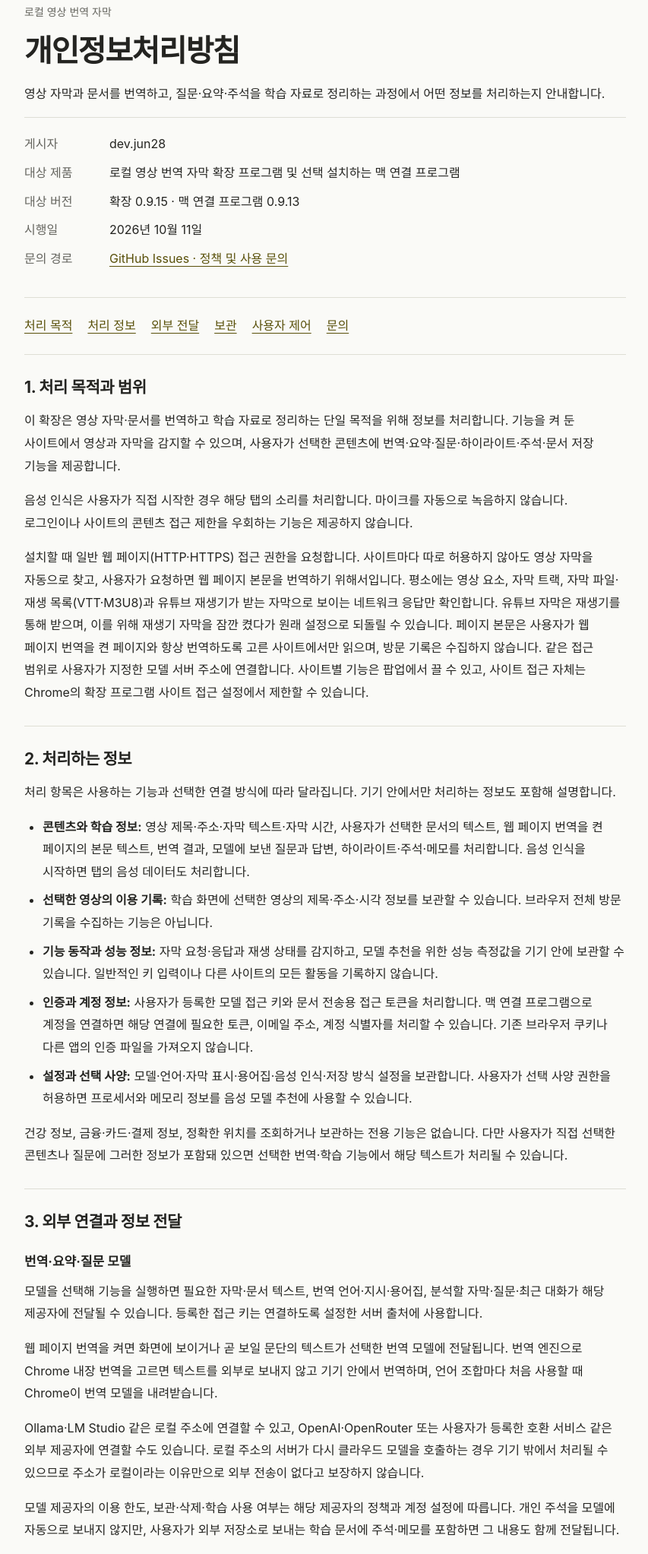
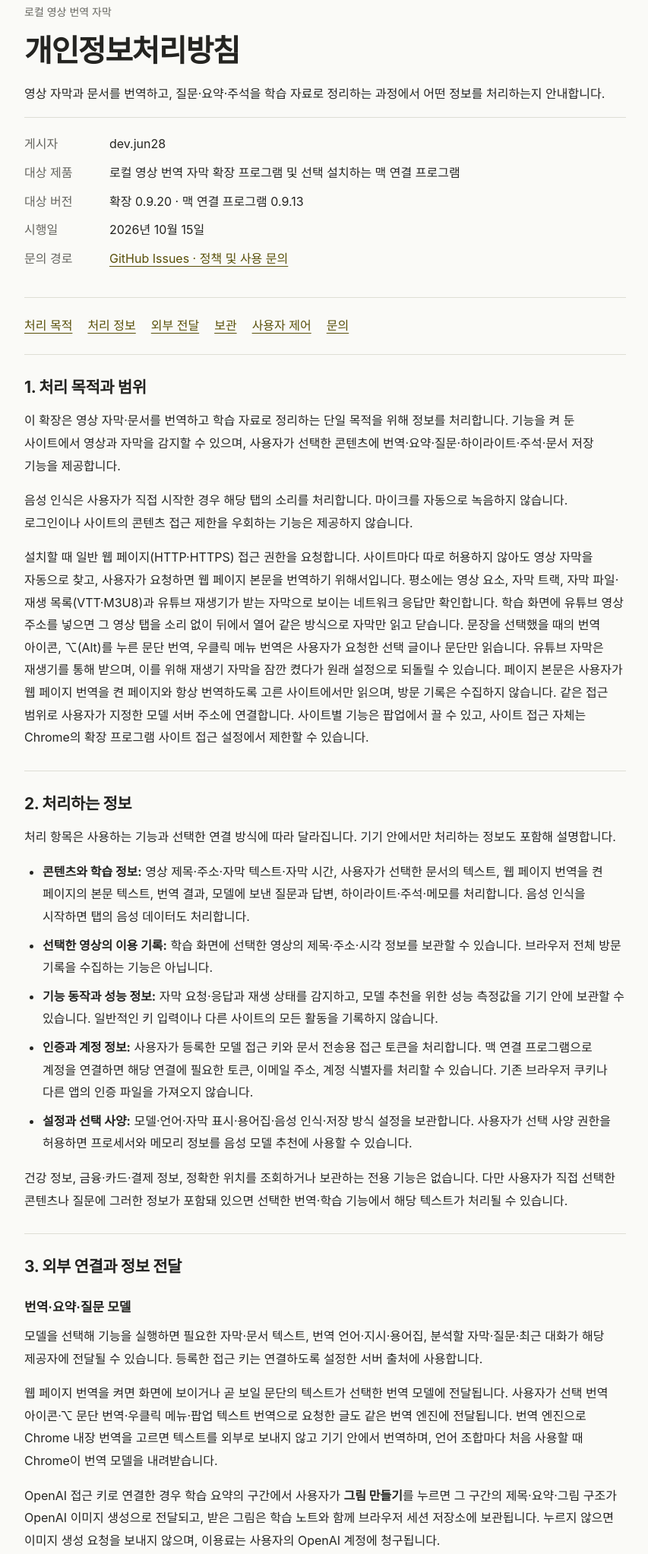
Before and after one commit to CastleJun/local-video-subtitles-privacy, a plain HTML site: page index.html in a window 1280 px wide. Shown: the part 53-2098 px from the top of the page at 76% size, without its empty margins (212-1065 px from the left). Drawn offline with Linux system fonts and the light colour scheme.

Commit message:
개인정보처리방침에 0.9.20 주소로 시작·선택 번역·구간 그림·재생기 Referer 반영

```diff
--- a/index.html
+++ b/index.html
@@ -42,8 +42,8 @@
         <dl class="meta">
           <dt>게시자</dt><dd>dev.jun28</dd>
           <dt>대상 제품</dt><dd>로컬 영상 번역 자막 확장 프로그램 및 선택 설치하는 맥 연결 프로그램</dd>
-          <dt>대상 버전</dt><dd>확장 0.9.15 · 맥 연결 프로그램 0.9.13</dd>
-          <dt>시행일</dt><dd><time datetime="2026-10-11">2026년 10월 11일</time></dd>
+          <dt>대상 버전</dt><dd>확장 0.9.20 · 맥 연결 프로그램 0.9.13</dd>
+          <dt>시행일</dt><dd><time datetime="2026-10-15">2026년 10월 15일</time></dd>
           <dt>문의 경로</dt><dd><a href="https://github.com/CastleJun/local-video-subtitles-privacy/issues">GitHub Issues · 정책 및 사용 문의</a></dd>
         </dl>
       </header>
@@ -63,7 +63,7 @@
         <h2>1. 처리 목적과 범위</h2>
         <p>이 확장은 영상 자막·문서를 번역하고 학습 자료로 정리하는 단일 목적을 위해 정보를 처리합니다. 기능을 켜 둔 사이트에서 영상과 자막을 감지할 수 있으며, 사용자가 선택한 콘텐츠에 번역·요약·질문·하이라이트·주석·문서 저장 기능을 제공합니다.</p>
         <p>음성 인식은 사용자가 직접 시작한 경우 해당 탭의 소리를 처리합니다. 마이크를 자동으로 녹음하지 않습니다. 로그인이나 사이트의 콘텐츠 접근 제한을 우회하는 기능은 제공하지 않습니다.</p>
-        <p>설치할 때 일반 웹 페이지(HTTP·HTTPS) 접근 권한을 요청합니다. 사이트마다 따로 허용하지 않아도 영상 자막을 자동으로 찾고, 사용자가 요청하면 웹 페이지 본문을 번역하기 위해서입니다. 평소에는 영상 요소, 자막 트랙, 자막 파일·재생 목록(VTT·M3U8)과 유튜브 재생기가 받는 자막으로 보이는 네트워크 응답만 확인합니다. 유튜브 자막은 재생기를 통해 받으며, 이를 위해 재생기 자막을 잠깐 켰다가 원래 설정으로 되돌릴 수 있습니다. 페이지 본문은 사용자가 웹 페이지 번역을 켠 페이지와 항상 번역하도록 고른 사이트에서만 읽으며, 방문 기록은 수집하지 않습니다. 같은 접근 범위로 사용자가 지정한 모델 서버 주소에 연결합니다. 사이트별 기능은 팝업에서 끌 수 있고, 사이트 접근 자체는 Chrome의 확장 프로그램 사이트 접근 설정에서 제한할 수 있습니다.</p>
+        <p>설치할 때 일반 웹 페이지(HTTP·HTTPS) 접근 권한을 요청합니다. 사이트마다 따로 허용하지 않아도 영상 자막을 자동으로 찾고, 사용자가 요청하면 웹 페이지 본문을 번역하기 위해서입니다. 평소에는 영상 요소, 자막 트랙, 자막 파일·재생 목록(VTT·M3U8)과 유튜브 재생기가 받는 자막으로 보이는 네트워크 응답만 확인합니다. 학습 화면에 유튜브 영상 주소를 넣으면 그 영상 탭을 소리 없이 뒤에서 열어 같은 방식으로 자막만 읽고 닫습니다. 문장을 선택했을 때의 번역 아이콘, ⌥(Alt)를 누른 문단 번역, 우클릭 메뉴 번역은 사용자가 요청한 선택 글이나 문단만 읽습니다. 유튜브 자막은 재생기를 통해 받으며, 이를 위해 재생기 자막을 잠깐 켰다가 원래 설정으로 되돌릴 수 있습니다. 페이지 본문은 사용자가 웹 페이지 번역을 켠 페이지와 항상 번역하도록 고른 사이트에서만 읽으며, 방문 기록은 수집하지 않습니다. 같은 접근 범위로 사용자가 지정한 모델 서버 주소에 연결합니다. 사이트별 기능은 팝업에서 끌 수 있고, 사이트 접근 자체는 Chrome의 확장 프로그램 사이트 접근 설정에서 제한할 수 있습니다.</p>
       </section>
 
       <section id="data">
@@ -83,7 +83,8 @@
         <h2>3. 외부 연결과 정보 전달</h2>
         <h3>번역·요약·질문 모델</h3>
         <p>모델을 선택해 기능을 실행하면 필요한 자막·문서 텍스트, 번역 언어·지시·용어집, 분석할 자막·질문·최근 대화가 해당 제공자에 전달될 수 있습니다. 등록한 접근 키는 연결하도록 설정한 서버 출처에 사용합니다.</p>
-        <p>웹 페이지 번역을 켜면 화면에 보이거나 곧 보일 문단의 텍스트가 선택한 번역 모델에 전달됩니다. 번역 엔진으로 Chrome 내장 번역을 고르면 텍스트를 외부로 보내지 않고 기기 안에서 번역하며, 언어 조합마다 처음 사용할 때 Chrome이 번역 모델을 내려받습니다.</p>
+        <p>웹 페이지 번역을 켜면 화면에 보이거나 곧 보일 문단의 텍스트가 선택한 번역 모델에 전달됩니다. 사용자가 선택 번역 아이콘·⌥ 문단 번역·우클릭 메뉴·팝업 텍스트 번역으로 요청한 글도 같은 번역 엔진에 전달됩니다. 번역 엔진으로 Chrome 내장 번역을 고르면 텍스트를 외부로 보내지 않고 기기 안에서 번역하며, 언어 조합마다 처음 사용할 때 Chrome이 번역 모델을 내려받습니다.</p>
+        <p>OpenAI 접근 키로 연결한 경우 학습 요약의 구간에서 사용자가 <strong>그림 만들기</strong>를 누르면 그 구간의 제목·요약·그림 구조가 OpenAI 이미지 생성으로 전달되고, 받은 그림은 학습 노트와 함께 브라우저 세션 저장소에 보관됩니다. 누르지 않으면 이미지 생성 요청을 보내지 않으며, 이용료는 사용자의 OpenAI 계정에 청구됩니다.</p>
         <p>Ollama·LM Studio 같은 로컬 주소에 연결할 수 있고, OpenAI·OpenRouter 또는 사용자가 등록한 호환 서비스 같은 외부 제공자에 연결할 수도 있습니다. 로컬 주소의 서버가 다시 클라우드 모델을 호출하는 경우 기기 밖에서 처리될 수 있으므로 주소가 로컬이라는 이유만으로 외부 전송이 없다고 보장하지 않습니다.</p>
         <p>모델 제공자의 이용 한도, 보관·삭제·학습 사용 여부는 해당 제공자의 정책과 계정 설정에 따릅니다. 개인 주석을 모델에 자동으로 보내지 않지만, 사용자가 외부 저장소로 보내는 학습 문서에 주석·메모를 포함하면 그 내용도 함께 전달됩니다.</p>
 
@@ -95,7 +96,7 @@
         <p>구글 드라이브 전송용 접근 토큰은 사용자가 별도로 발급해 저장할 때마다 입력합니다. 현재 확장 자체에서 Google 로그인이나 토큰 발급을 제공하지 않습니다. 입력 토큰은 확장 설정이나 기록에 저장하지 않고 전송 후 입력값을 비웁니다. 이는 토큰 자체를 자동 폐기하거나 제공자에서 취소한다는 뜻은 아닙니다.</p>
 
         <h3>유튜브 외부 재생기</h3>
-        <p>학습 화면에서 사용자가 영상 불러오기를 누르면 선택한 영상 식별자가 포함된 <code>youtube-nocookie.com</code> 외부 재생기에 연결합니다. 이때 외부 재생기의 네트워크 요청과 정보 처리는 <a href="https://policies.google.com/privacy">Google 개인정보처리방침</a> 및 브라우저 설정에도 따릅니다. 외부 재생기를 불러오지 않고 원본 영상 탭에서 재생하며 학습 화면을 사용할 수도 있습니다.</p>
+        <p>학습 화면에서 사용자가 영상 불러오기를 누르면 선택한 영상 식별자가 포함된 <code>youtube-nocookie.com</code> 외부 재생기에 연결합니다. 확장 화면은 기본적으로 Referer를 보내지 않아 재생기가 동작하지 않으므로, 이 확장이 연 외부 재생기 요청에만 앱을 밝히는 제품 주소(<code>https://castlejun.github.io/</code>)를 Referer로 붙입니다. 다른 사이트의 유튜브 재생기 요청은 바꾸지 않습니다. 이때 외부 재생기의 네트워크 요청과 정보 처리는 <a href="https://policies.google.com/privacy">Google 개인정보처리방침</a> 및 브라우저 설정에도 따릅니다. 외부 재생기를 불러오지 않고 원본 영상 탭에서 재생하며 학습 화면을 사용할 수도 있습니다.</p>
         <p class="note">확장의 자체 프로그램 파일은 배포 패키지에 포함됩니다. 모델의 응답은 번역·분석 데이터로 처리하며 실행 코드로 평가하지 않습니다. 외부 재생기는 별도 서비스의 페이지이므로 자체 프로그램 파일과 구분됩니다.</p>
       </section>
 
@@ -104,7 +105,7 @@
         <ul>
           <li><strong>Chrome 동기화 저장소:</strong> 번역·표시 설정과 용어집을 보관합니다. 사용자가 Chrome 동기화를 켜면 브라우저 계정 설정에 따라 동기화될 수 있습니다.</li>
           <li><strong>Chrome 프로필의 로컬 저장소:</strong> 서버 출처별 모델 접근 키, 영상 자막의 번역 캐시, 음성 인식 설정, 기능을 끈 사이트와 항상 번역하도록 고른 사이트 목록, 허용된 기기 사양과 성능 측정값을 보관할 수 있습니다. 웹 페이지 본문과 그 번역은 보관하지 않으며 페이지를 닫으면 사라집니다.</li>
-          <li><strong>브라우저 세션 저장소:</strong> 질문·답변과 주석을 포함한 학습 노트 사본을 보관합니다. 영구 백업이 아니므로 필요한 문서는 별도로 저장해야 합니다.</li>
+          <li><strong>브라우저 세션 저장소:</strong> 질문·답변과 주석, 사용자가 만든 구간 그림을 포함한 학습 노트 사본을 보관합니다. 영구 백업이 아니므로 필요한 문서는 별도로 저장해야 합니다.</li>
           <li><strong>브라우저의 IndexedDB:</strong> 지원되는 폴더 저장 방식에서 사용자가 고른 저장 폴더 정보와 파일 접근 핸들을 보관할 수 있습니다.</li>
           <li><strong>맥 연결 프로그램:</strong> 연결에 필요한 계정 정보와 로그인 토큰을 앱 전용 로컬 파일에 보관합니다. 공식 노션 명령줄 도구의 로그인 상태는 해당 도구가 관리합니다.</li>
           <li><strong>파일·외부 서비스:</strong> 다운로드한 문서는 사용자가 고른 파일 위치에, 전송한 문서는 선택한 외부 서비스에 남습니다.</li>
@@ -138,7 +139,7 @@
         <p>처리 항목이나 연결 방식이 바뀌면 이 정책과 제품 내 안내를 갱신하고 시행일을 변경합니다.</p>
       </section>
 
-      <footer>로컬 영상 번역 자막 · 개인정보처리방침 · 시행일 2026년 10월 11일</footer>
+      <footer>로컬 영상 번역 자막 · 개인정보처리방침 · 시행일 2026년 10월 15일</footer>
     </main>
   </body>
 </html>
```
